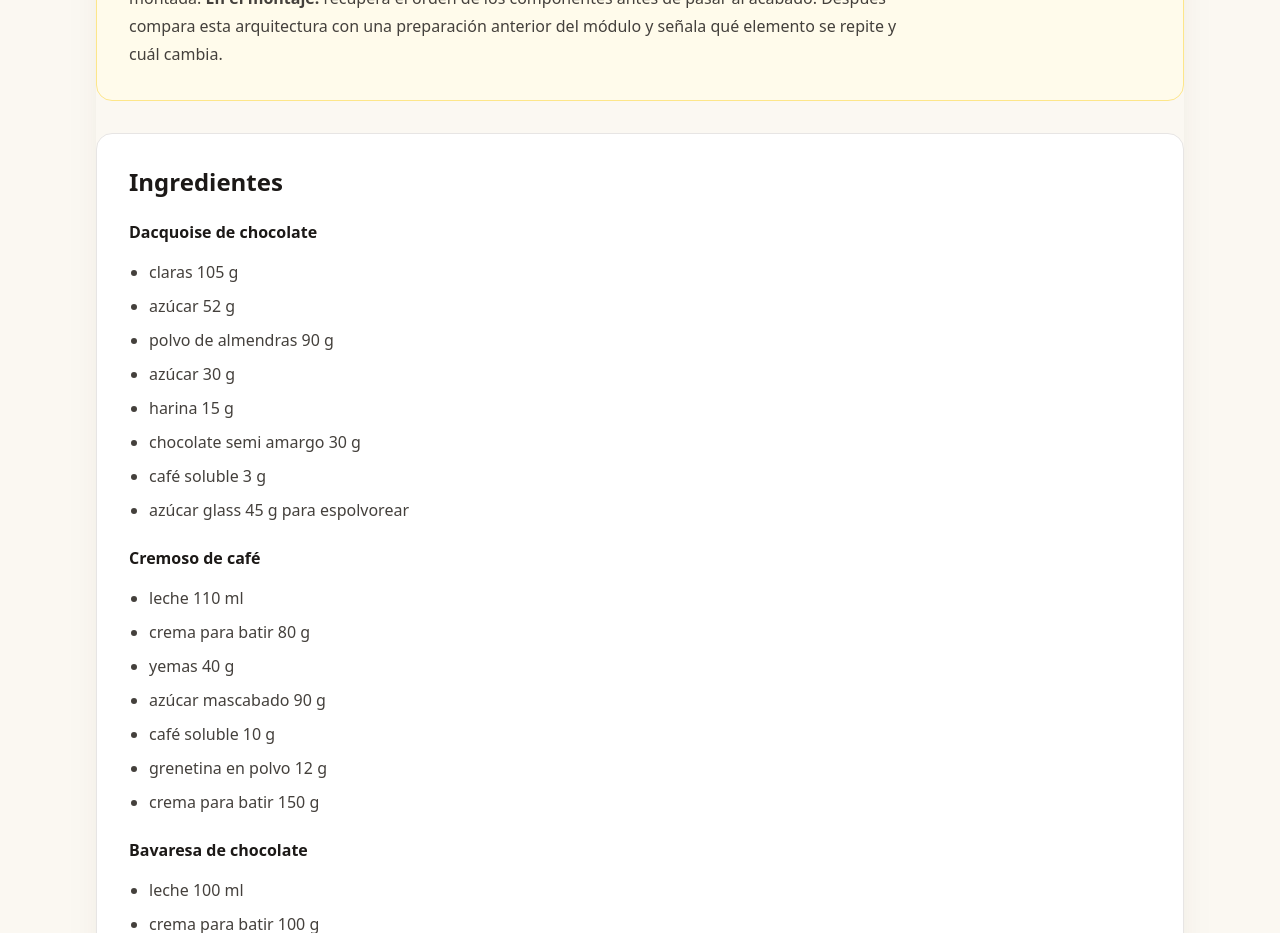
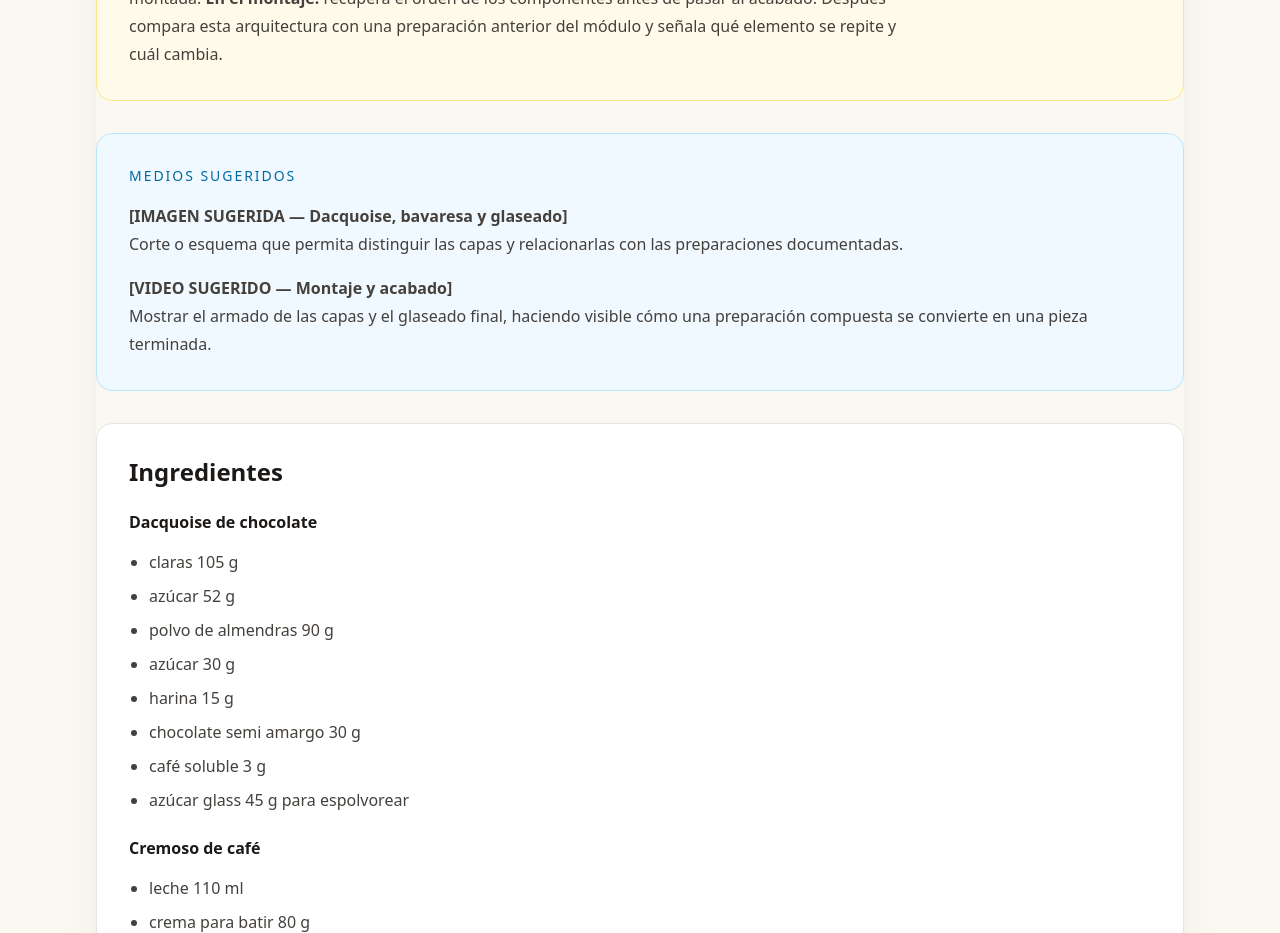
Before and after one commit to Drworm82/CursoPanadero, a Next.js app: page /leccion-pastel-cafe-chocolate in a window 1280 px wide. Shown: the part 1160-2093 px from the top of the page. Built offline with nearby package versions, Linux system fonts and the light colour scheme; no server answers.

Commit message:
Añadir sugerencias de medios pedagógicos

```diff
--- a/pages/leccion-pastel-cafe-chocolate.js
+++ b/pages/leccion-pastel-cafe-chocolate.js
@@ -10,6 +10,14 @@ export default function LessonPage() {
 <section className="rounded-2xl border border-stone-200 bg-white p-6 sm:p-8"><p className="text-sm font-medium uppercase tracking-[0.14em] text-amber-700">Idea central</p><h2 className="mt-2 text-2xl font-semibold text-stone-900">Varias texturas, una sola arquitectura</h2><p className="mt-3 max-w-3xl leading-7 text-stone-700">La dacquoise, el cremoso de café, la bavaresa, el glaseado y la decoración tienen preparaciones distintas pero terminan organizados en un solo pastel.</p></section>
 <section className="rounded-2xl border border-dashed border-stone-300 bg-stone-50 p-6 sm:p-8"><p className="text-sm font-medium uppercase tracking-[0.14em] text-amber-800">Observa y practica</p><h2 className="mt-2 text-2xl font-semibold text-stone-900">Antes de repetir la receta, explica su estructura</h2><p className="mt-3 max-w-3xl leading-7 text-stone-700">Recupera batidos y cremas cocidas. Compara qué técnica produce cada componente y qué lugar ocupa dentro del conjunto. Práctica: construye un esquema con base, crema, bavaresa, glaseado y decoración y explica la técnica asociada a cada parte.</p></section>
 <section className="rounded-2xl border border-amber-200 bg-amber-50 p-6 sm:p-8"><p className="text-sm font-medium uppercase tracking-[0.14em] text-amber-800">Aprende mientras haces</p><h2 className="mt-2 text-2xl font-semibold text-stone-900">Convierte cada paso en una observación</h2><p className="mt-3 max-w-3xl leading-7 text-stone-700">Mientras avanzas, identifica qué función cumple cada preparación dentro del conjunto. <strong>En la dacquoise:</strong> observa cómo se combinan claras, azúcar, almendra y los ingredientes secos documentados. <strong>En las cremas:</strong> distingue la preparación cocida de la incorporación de crema semi montada. <strong>En el montaje:</strong> recupera el orden de los componentes antes de pasar al acabado. Después compara esta arquitectura con una preparación anterior del módulo y señala qué elemento se repite y cuál cambia.</p></section>
+
+        <section className="rounded-2xl border border-sky-200 bg-sky-50 p-6 sm:p-8">
+          <p className="text-sm font-medium uppercase tracking-[0.14em] text-sky-700">Medios sugeridos</p>
+          <div className="mt-4 space-y-4 leading-7 text-stone-700">
+            <p><strong>[IMAGEN SUGERIDA — Dacquoise, bavaresa y glaseado]</strong><br />Corte o esquema que permita distinguir las capas y relacionarlas con las preparaciones documentadas.</p>
+            <p><strong>[VIDEO SUGERIDO — Montaje y acabado]</strong><br />Mostrar el armado de las capas y el glaseado final, haciendo visible cómo una preparación compuesta se convierte en una pieza terminada.</p>
+          </div>
+        </section>
 
         <section className="rounded-2xl border border-stone-200 bg-white p-6 sm:p-8">
           <h2 className="text-2xl font-semibold text-stone-900">Ingredientes</h2>
```
